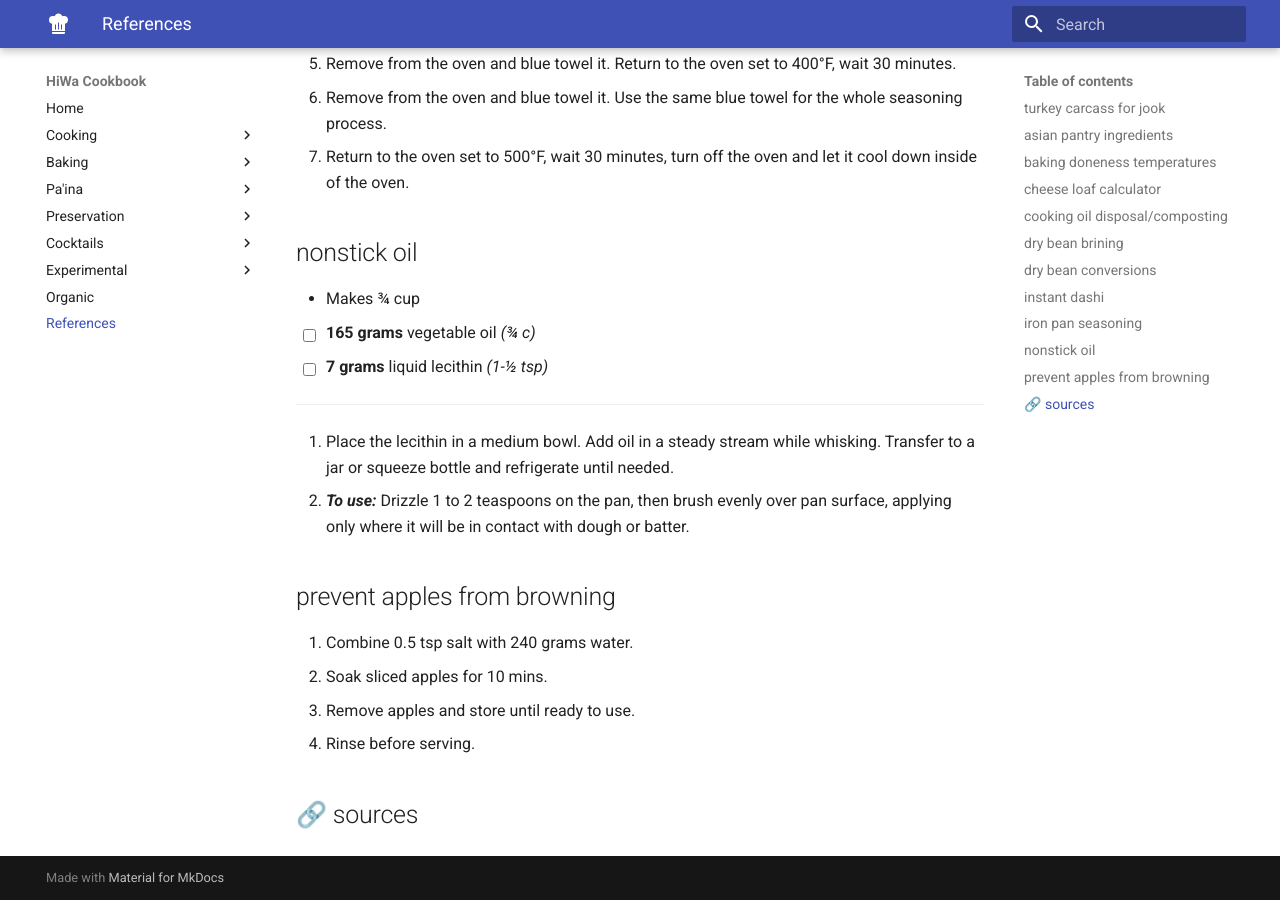
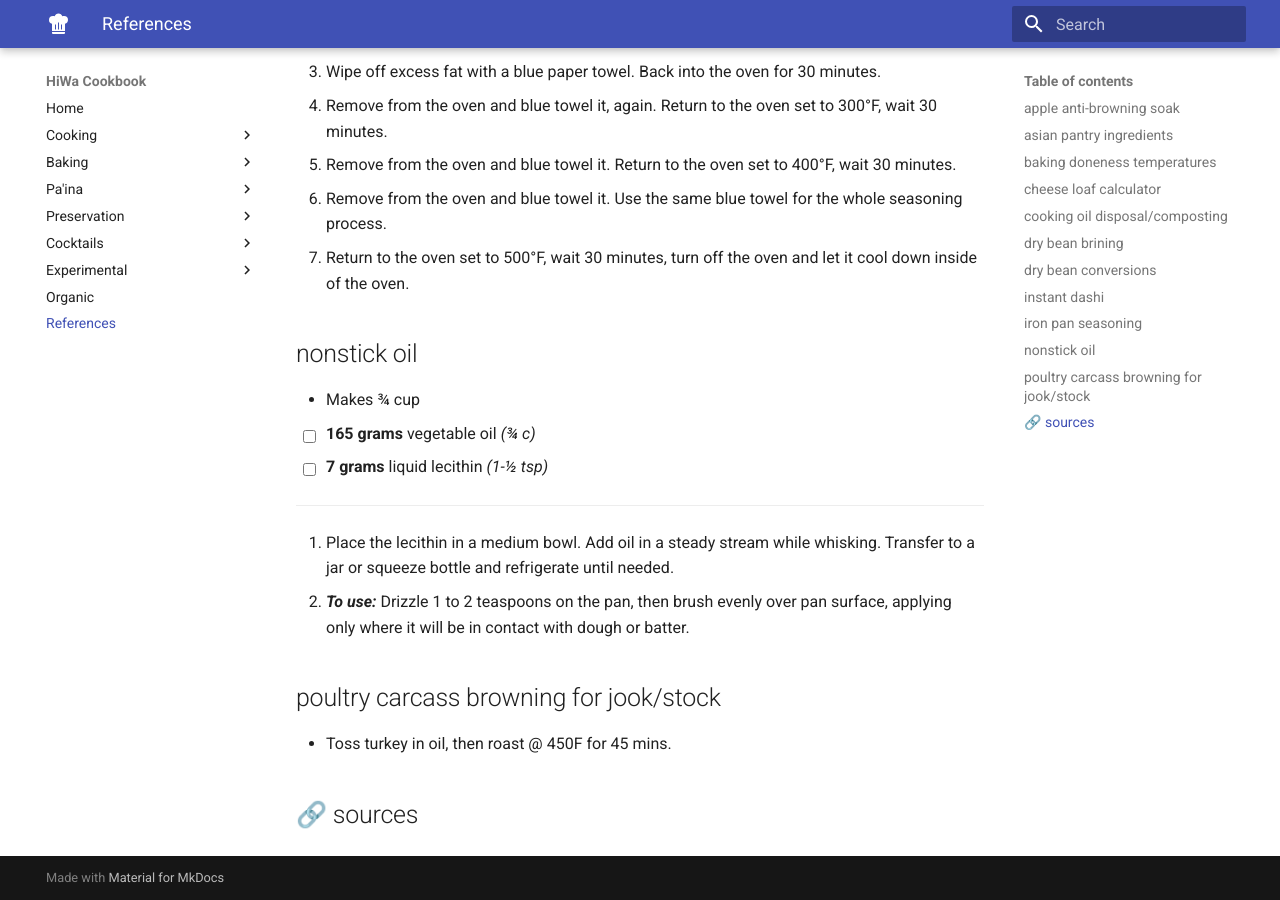
Before and after one commit to seemyer/recipes, an MkDocs documentation site: the page built from docs/references.md, in a window 1280 px wide and 900 px high, scrolled down 1881 px. Built offline with MkDocs 1.6.1 and Material for MkDocs 9.7.7, drawn with Linux system fonts in a browser that asks for light colours; comment, search, counter and statistics services are not loaded; some of the changed text lies outside the part shown.

Commit message:
Update references.md

```diff
--- a/docs/references.md
+++ b/docs/references.md
@@ -1,5 +1,8 @@
-## turkey carcass for jook
-* Toss turkey in oil, then roast @ 450F for 45 mins.
+## apple anti-browning soak
+1. Combine 0.5 tsp salt with 240 grams water.
+2. Soak sliced apples for 10 mins.
+3. Remove apples and store until ready to use.
+4. Rinse before serving.
 
 ## asian pantry ingredients
 - [ ] Yang Jiang fermented black beans
@@ -61,11 +64,8 @@
 1. Place the lecithin in a medium bowl. Add oil in a steady stream while whisking. Transfer to a jar or squeeze bottle and refrigerate until needed.
 2. ***To use:*** Drizzle 1 to 2 teaspoons on the pan, then brush evenly over pan surface, applying only where it will be in contact with dough or batter.
 
-## prevent apples from browning
-1. Combine 0.5 tsp salt with 240 grams water.
-2. Soak sliced apples for 10 mins.
-3. Remove apples and store until ready to use.
-4. Rinse before serving.
+## poultry carcass browning for jook/stock
+* Toss turkey in oil, then roast @ 450F for 45 mins.
 
 <script>
 function BabyLoafCalc(valNum) {
```
